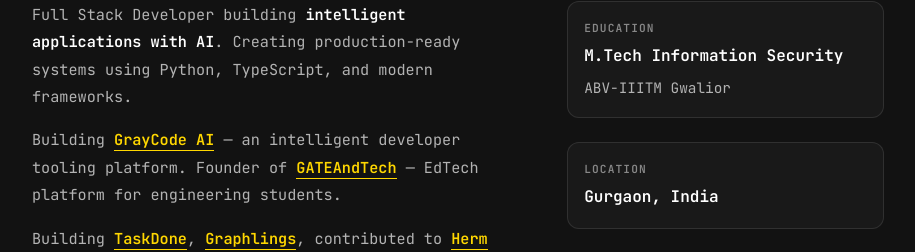
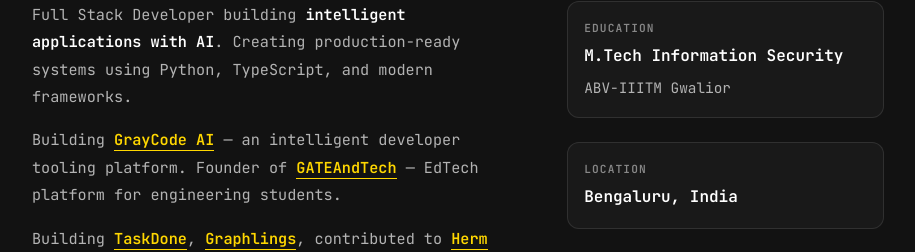
Before and after one commit to Patel230/portfolio, a Vue app: page / in a window 1280 px wide. Shown: the part 3035-3287 px from the top of the page, without its empty margins (182-1097 px from the left). Built offline with nearby package versions, Linux system fonts and the light colour scheme.

Commit message:
content: update location to Bengaluru

```diff
--- a/src/sections/AboutSection.vue
+++ b/src/sections/AboutSection.vue
@@ -36,7 +36,7 @@
           </div>
           <div class="info-item fade-in-up stagger-2" data-reveal>
             <span class="info-label">Location</span>
-            <span class="info-value">Gurgaon, India</span>
+            <span class="info-value">Bengaluru, India</span>
           </div>
           <div class="info-item fade-in-up stagger-3" data-reveal>
             <span class="info-label">Status</span>
```
